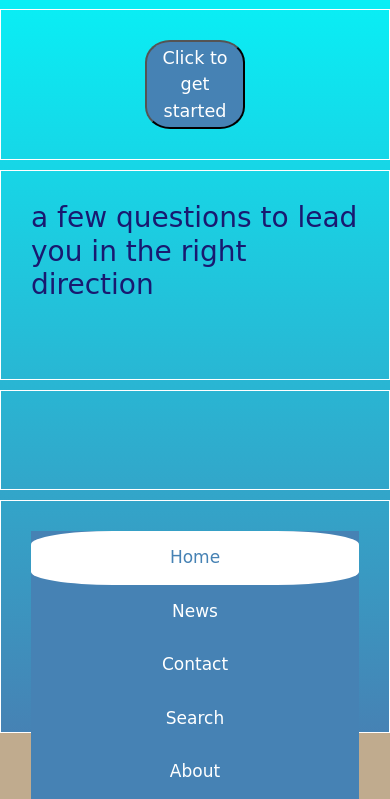
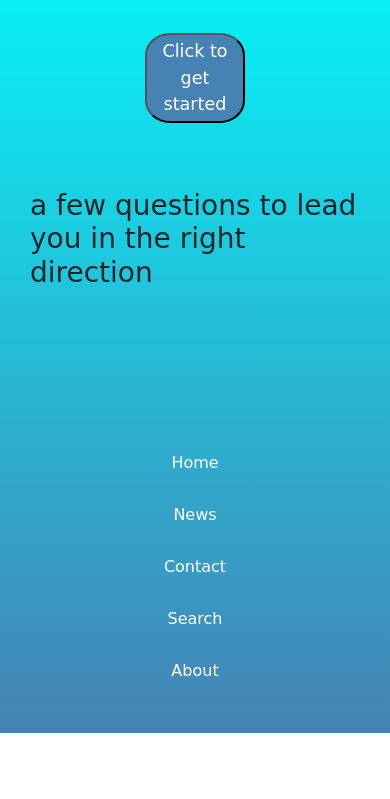
Before and after one commit to dwaynelewis/dwaynerlewis.com, a plain HTML site: page contact.html in a window 390 px wide. Shown: the part 111-910 px from the top of the page. After the commit the page ends 844 px from the top, so only its background shows below. Drawn offline with nearby package versions, Linux system fonts and the light colour scheme; a web font is replaced by a local one.

Commit message:
fixing contact page design

```diff
--- a/contact.html
+++ b/contact.html
@@ -16,14 +16,12 @@
 
 #content{
   	font-family: 'Gugi', cursive;
-  background: linear-gradient(to bottom, #00FFFF 0%, #4682B4 100%);
   display: grid;
   grid-template-columns: repeat(4, 1fr);
-  grid-auto-rows: minmax(100px, auto);
+
 width:100%;
   height: 100%;
   margin: 0, auto;
-  grid-gap: 10px;
   grid-template-areas:
   "header header header header"
   "section section section section"
@@ -34,7 +32,7 @@ width:100%;
 ;
 }
 #content > *{
-   border: 1px solid white;
+
   padding: 30px;
 }
 header{
@@ -70,9 +68,9 @@ section{
 
   body {
     margin: 0;
-    color:#191970;
+
     font-family: 'Dosis', sans-serif;
-    background-color: #C0AB8E;
+    background: linear-gradient(to bottom, #00FFFF 0%, #4682B4 100%);
   }
 
 h3#opening{
@@ -300,8 +298,8 @@ h3#opening{
 }
 
 .topnav a.active {
-  background-color: white;
-  color: #4682B4;
+  background-color: #4682B4;
+  color:white;
   border-radius: 25%;
 }
 
@@ -319,6 +317,18 @@ h3#opening{
 
 /* Responsive navigation menu (for mobile devices) */
 @media screen and (max-width: 600px) {
+
+  .topnav{
+    background-color: inherit;
+  }
+
+  .topnav a.active {
+    background-color: inherit;
+  }
+
+.topnav a{
+  font-size: 16px;
+}
   .topnav a, .topnav-right {
     float: none;
     display: block;
@@ -359,7 +369,7 @@ h3#opening{
     <a href="#contact">Contact</a>
 
     <!-- Right-aligned links -->
-    <div class="topnav-right">
+     <div class="topnav-right">
       <a href="#search">Search</a>
       <a href="#about">About</a>
     </div>
```
